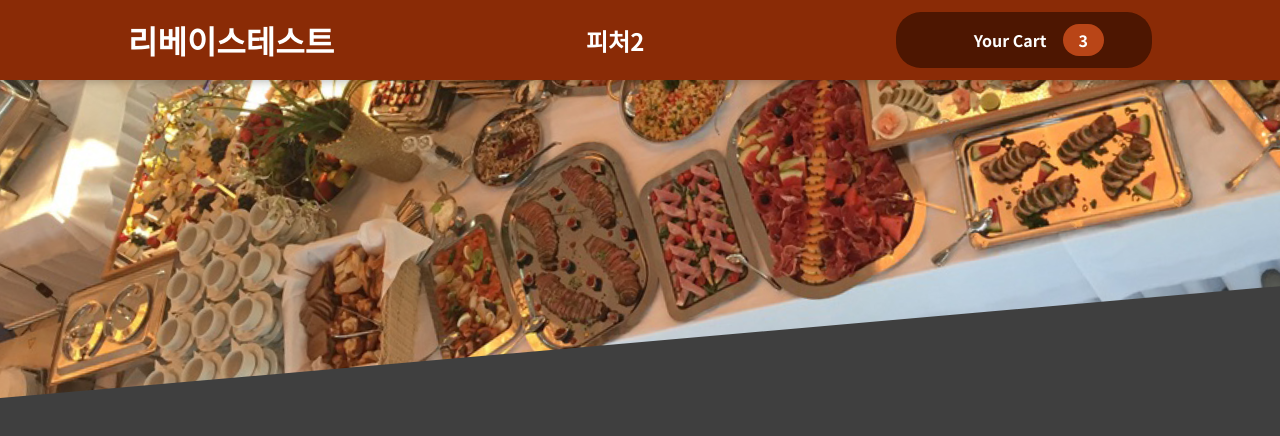
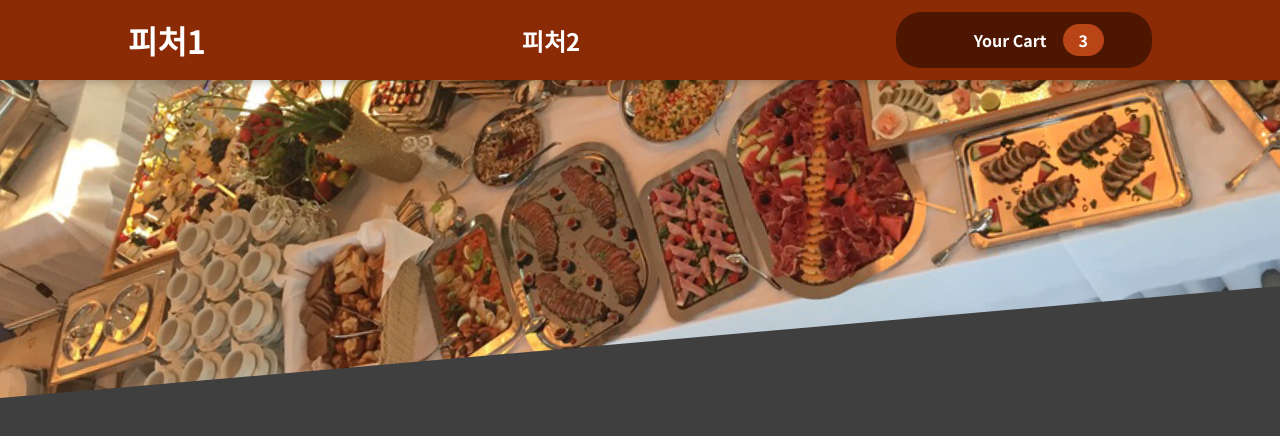
Before and after one commit to gayoung0619/react-app-FoodOrder, a React (Create React App) app: page / in a window 1280 px wide. Shown: the top 436 px of the page. Built offline with nearby package versions, Linux system fonts and the light colour scheme; some icons are missing.

Commit message:
피처1 수정점

```diff
--- a/src/components/Layout/Header.js
+++ b/src/components/Layout/Header.js
@@ -6,7 +6,7 @@ import classes from "./Header.module.css";
 const Header = props => {
 	return <Fragment>
 		<header className={classes.header}>
-			<h1>리베이스테스트</h1>
+			<h1>피처1</h1>
 			<h2>피처2</h2>
 			<HeaderCartButton />
 		</header>
```
